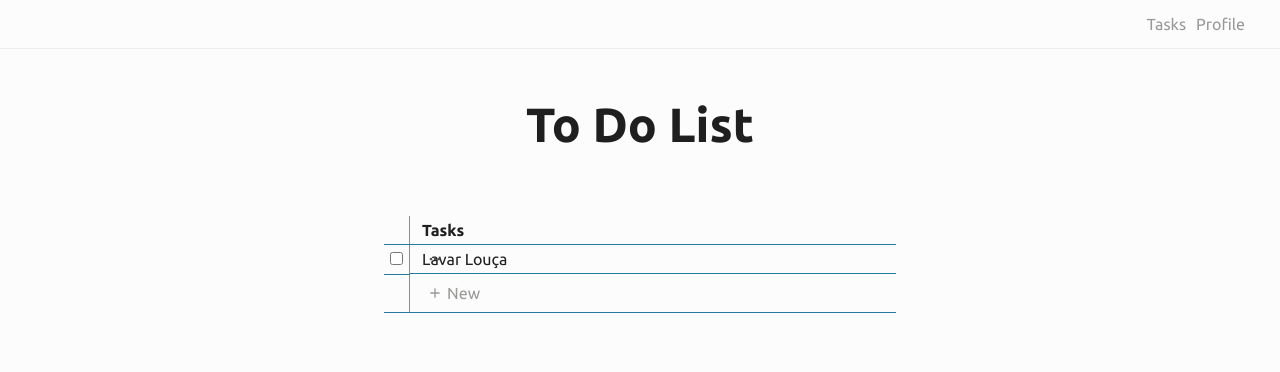
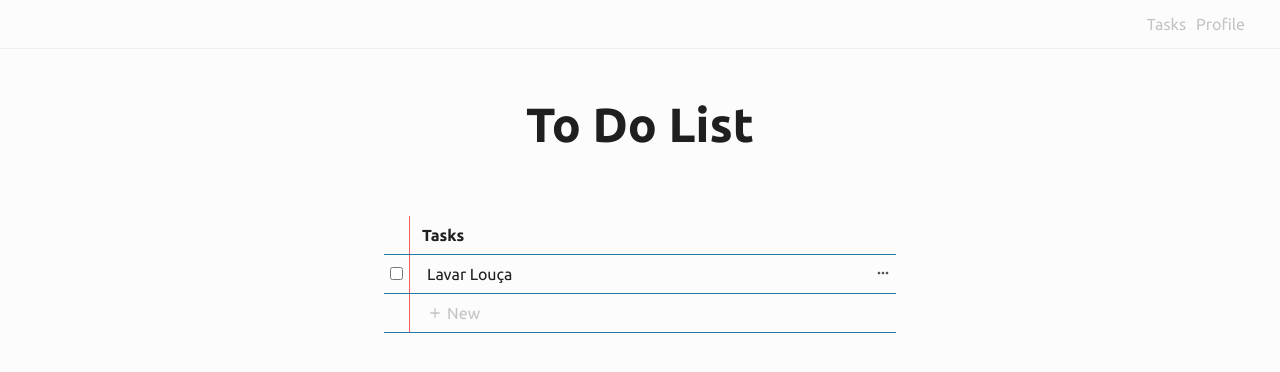
Before and after one commit to arlops22/To-Do-React-App, a React (Create React App) app: page / in a window 1280 px wide. Shown: the top 372 px of the page. Built offline with nearby package versions, Linux system fonts and the light colour scheme.

Commit message:
Action Button with show and hide animation

```diff
--- a/src/assets/styles/global.js
+++ b/src/assets/styles/global.js
@@ -27,14 +27,15 @@ const GlobalStyle = createGlobalStyle `
     :root {
         --black: #1F1F1F;
         --dark-gray: #50514F;
-        --light-gray: #999a98;
+        --gray: #999a98;
+        --light-gray: #c4c4c4;
+        --secondary-white: #efefef;
         --primary-white: #fcfcfc;
-        --secondary-white: #efefef;
         --red: #f25f5c;
         --red-hover: #ef3c39;
         --primary-blue: #247ba0;
+        --light-blue-hover: #50d8bf;
         --light-blue: #70C1B3;
-        --light-blue-hover: #50d8bf;
     }
 
 `
--- a/src/pages/Auth/styles.js
+++ b/src/pages/Auth/styles.js
@@ -9,7 +9,7 @@ export const Container = styled.div `
     h1 {
         font-size: 3em;
         font-weight: bold;
-        margin: 1em 0;
+        margin: 2em 0;
     }
 `;
 
--- a/src/pages/Home/index.js
+++ b/src/pages/Home/index.js
@@ -1,12 +1,15 @@
-import React from 'react';
-import { MdAdd } from 'react-icons/md';
-import { MdMoreHoriz } from 'react-icons/md';
+import React, { useState } from 'react';
+import { MdAdd, MdDelete, MdMoreHoriz, MdEdit } from 'react-icons/md';
 
 import GlobalStyle from '../../assets/styles/global';
-import { Container, Table, TaskRow, ButtonNew, ActionsButton } from './styles.js';
+import { Container, Table, MenuAction, ButtonNew, ActionsButton } from './styles.js';
 import Header from '../../components/Header';
 
+
 export default function Home() {
+
+    const [menuAction, setMenuAction] = useState(false);
+
     return (
         <>
             <Header />
@@ -15,18 +18,31 @@ export default function Home() {
                 <h1>To Do List</h1>
 
                 <Table>
+                    <thead>
                         <tr>
                             <th></th>
                             <th>Tasks</th>
                         </tr>
-                    <TaskRow>
+                    </thead>
+                    <tbody>
+                        <tr>
                             <td><input type="checkbox" name="aciton-input" id="aciton-input"/></td>
-                        <td><p>Lavar Louça</p> <ActionsButton><MdMoreHoriz/></ActionsButton></td>
-                    </TaskRow>
+                            <td>
+                                <p>Lavar Louça</p>
+                                <MenuAction open={menuAction}>
+                                    <ActionsButton onClick={() => setMenuAction((prevState) => !prevState)}><MdMoreHoriz/></ActionsButton>
+                                    <ul>
+                                        <li><button><MdEdit />Update</button></li>
+                                        <li><button><MdDelete />Delete</button></li>
+                                    </ul>
+                                </MenuAction>
+                            </td>
+                        </tr>
                         <tr>
                             <td></td>
                             <td><ButtonNew><MdAdd/> New</ButtonNew></td>
                         </tr>
+                    </tbody>
                 </Table>
 
             </Container>
--- a/src/pages/Home/styles.js
+++ b/src/pages/Home/styles.js
@@ -10,6 +10,7 @@ export const Container = styled.div `
         font-weight: bold;
         margin-top: 1em;
     }
+
 `;
 
 export const Table = styled.table `
@@ -22,7 +23,7 @@ export const Table = styled.table `
         font-weight: bold;
         text-align: left;
         border-bottom: 1px solid var(--primary-blue);
-        padding: 5px 12px;
+        padding: 10px 12px;
     }
 
     td {
@@ -32,22 +33,83 @@ export const Table = styled.table `
         position: relative;
     }
 
+    td p {
+        padding: 5px;
+    }
+
     th:first-child, td:first-child {
         width: 5%;
         border-right: 1px solid var(--red);
         text-align: center;
         padding: 0;
     }
+
+    input[type="checkbox"] {
+        cursor: pointer;
+
+    }
+
 `;
 
-export const TaskRow = styled.tr `
+export const MenuAction = styled.div `
 
-    td:last-child {
+    position: absolute;
+    right: 0;
+    top: 5px;
+    z-index: 1;
+
+    ul {
+        list-style: none;
+        background: var(--primary-white);
+        box-shadow: 0 0 10px var(--light-gray);
+        border-radius: 3px;
+        width: 150px;
+        padding: 10px 0;
+        position: absolute;
+        right: calc((0px - 150px/2) + 13px);
+        transition: opacity .2s ease;
+
+        opacity: ${props => props.open ? '100' : '0'};
+    }
+
+    ul li button {
+        cursor: pointer;
+        width: 100%;
+        padding: 5px 10px;
+        text-align: left;
+
         display: flex;
         align-items: center;
-        flex-direction: row;
-        justify-content: space-between;
     }
+
+    ul li button:hover {
+        background: var(--secondary-white);
+    }
+
+    ul li button svg {
+        margin-right: 6px;
+    }
+
+`;
+
+export const ActionsButton = styled.button `
+
+    cursor: pointer;
+    transition: .2s;
+    padding: 5px;
+    border-radius: 3px;
+    display: flex;
+    align-items: center;
+    margin: 0 auto;
+
+    &:hover {
+        background: var(--secondary-white);
+    }
+
+    svg {
+        fill: var(--dark-gray);
+    }
+
 `;
 
 export const ButtonNew = styled.button `
@@ -70,24 +132,3 @@ export const ButtonNew = styled.button `
         fill: var(--light-gray);
     }
 `;
-
-export const ActionsButton = styled.button `
-
-    cursor: pointer;
-    transition: .2s;
-    padding: 5px;
-    border-radius: 3px;
-    display: flex;
-    align-items: center;
-
-    position: absolute;
-
-    &:hover {
-        background: var(--secondary-white);
-    }
-
-    svg {
-        fill: var(--dark-gray);
-    }
-
-`;
```
Also changed, not shown: 1 other file (tests, documents, lock files or other folders). Lines whose indentation alone changed are shown as unchanged.
